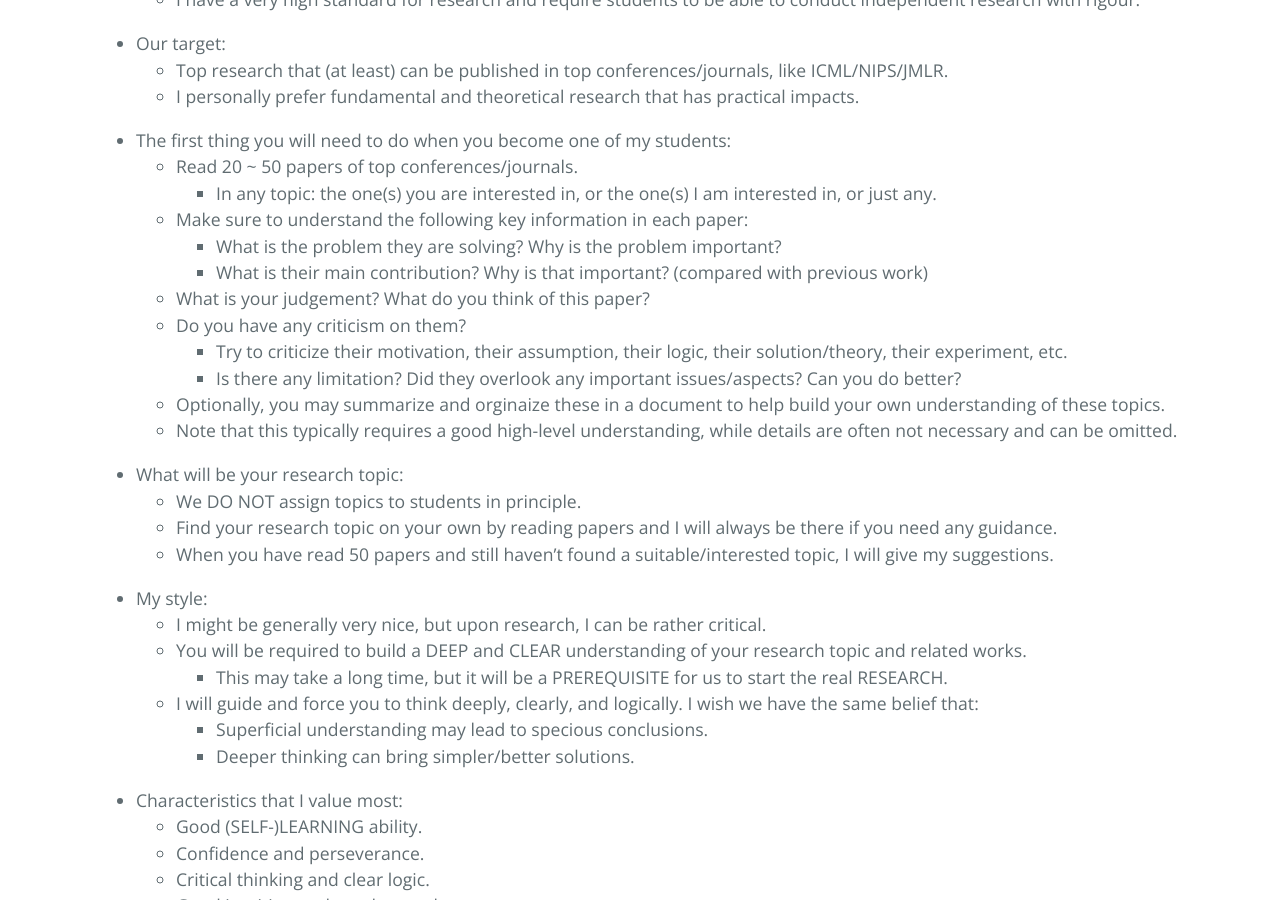
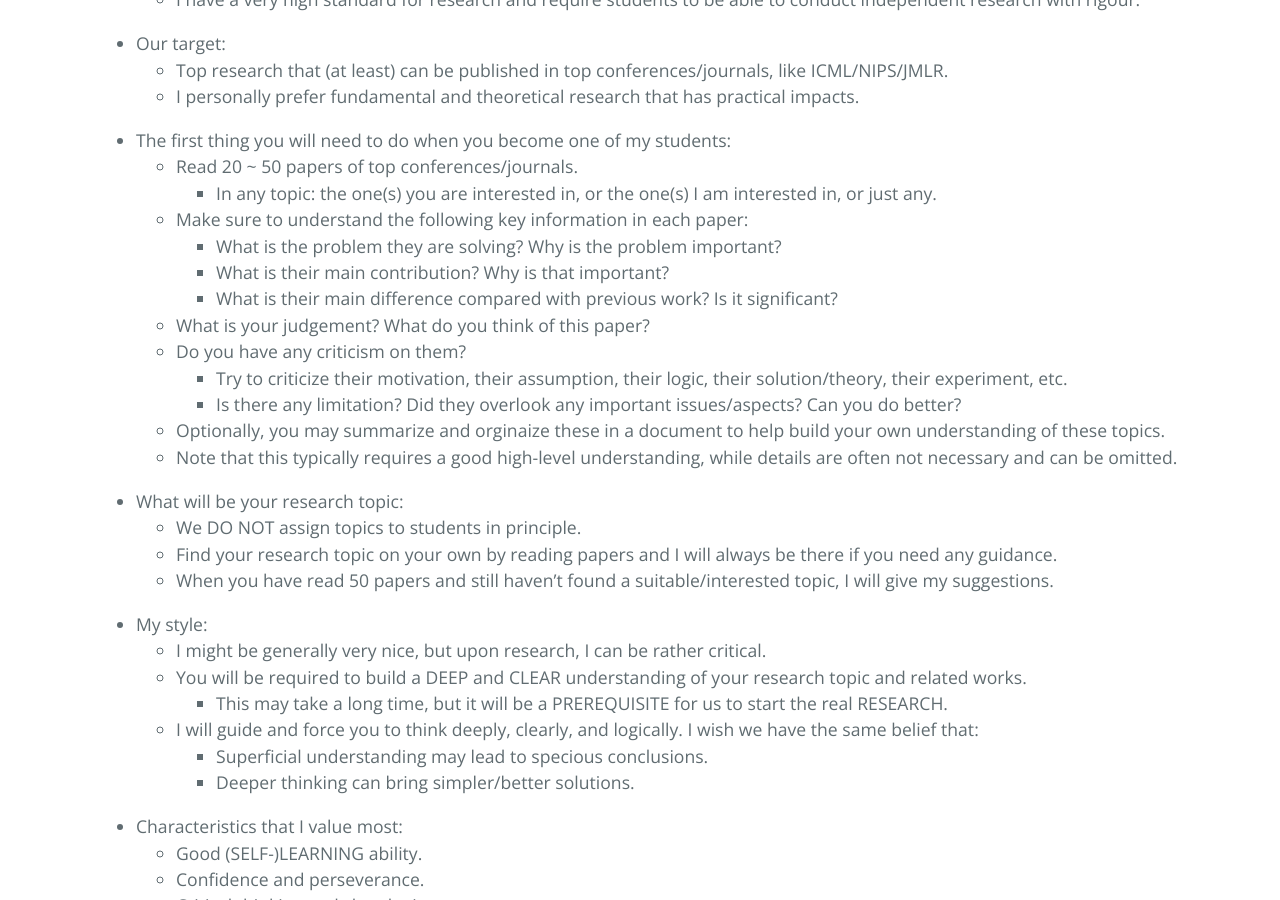
Before and after one commit to ZhimingZhou/zhimingzhou.github.io, a Jekyll site: the page built from _posts/2021-10-11-Prospective-Students.md, in a window 1280 px wide and 900 px high, scrolled down 502 px. Built offline with Jekyll 4.4.1, drawn with Linux system fonts in a browser that asks for light colours; comment, search, counter and statistics services are not loaded.

Commit message:
Update 2021-10-11-Prospective-Students.md

```diff
--- a/_posts/2021-10-11-Prospective-Students.md
+++ b/_posts/2021-10-11-Prospective-Students.md
@@ -23,7 +23,8 @@ I’m looking for talented students with enthusiasm for fundamental research in
 		- In any topic: the one(s) you are interested in, or the one(s) I am interested in, or just any.
 	- Make sure to understand the following key information in each paper:
 		- What is the problem they are solving? Why is the problem important?
-		- What is their main contribution? Why is that important? (compared with previous work)
+		- What is their main contribution? Why is that important?
+		- What is their main difference compared with previous work? Is it significant?
 	- What is your judgement? What do you think of this paper?
 	- Do you have any criticism on them?
 		- Try to criticize their motivation, their assumption, their logic, their solution/theory, their experiment, etc.
```
